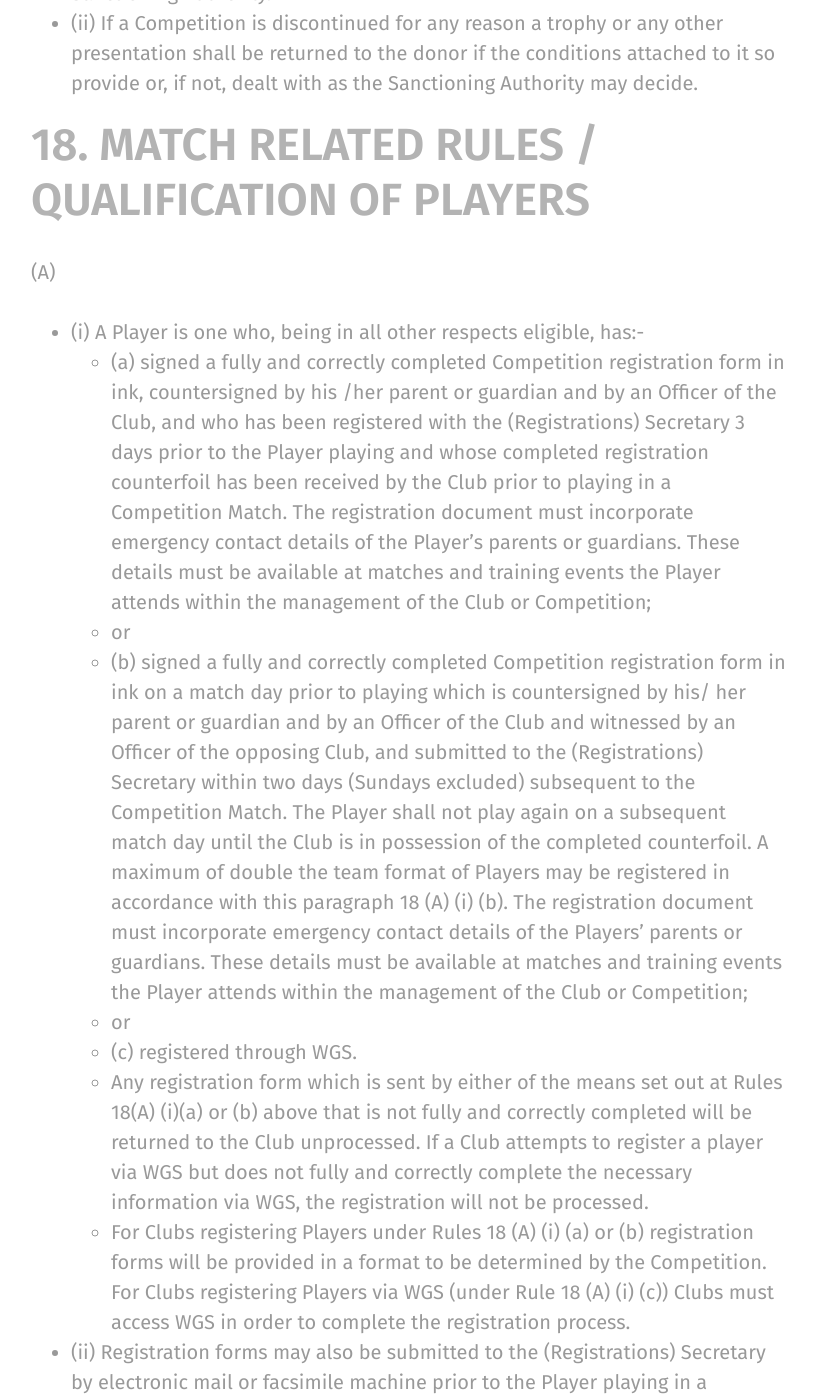
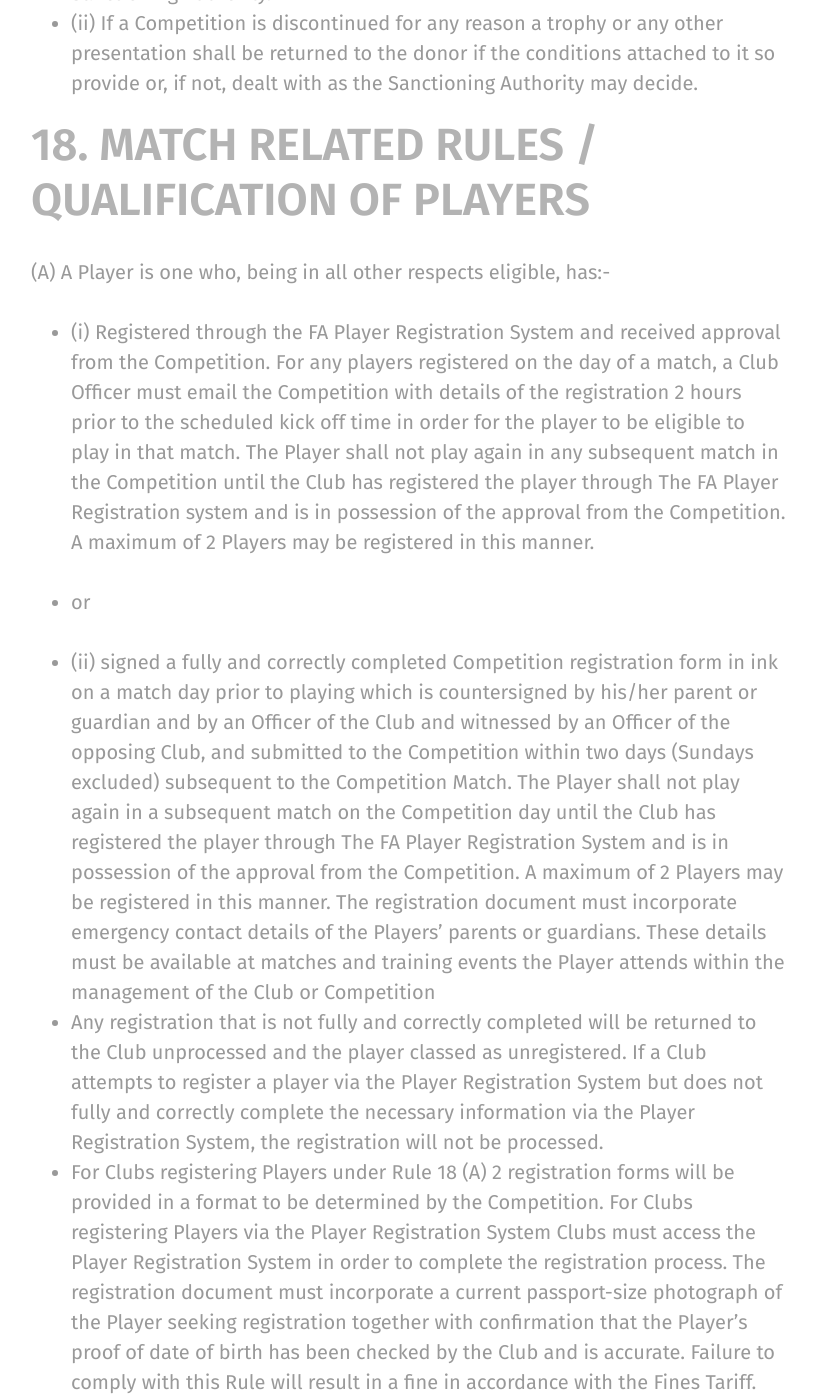
Before and after one commit to rotherleague/Rother, a Jekyll site: the page built from rules.md, in a window 1280 px wide and 1400 px high, scrolled down 24664 px. Shown: the whole window, without its empty margins (49-864 px from the left). Built offline with Jekyll 4.4.1, drawn with Linux system fonts in a browser that asks for light colours; nearby versions of some CDN libraries; some of the changed text lies outside the part shown.

Commit message:
Update 18.md

```diff
--- a/_includes/rules/18.md
+++ b/_includes/rules/18.md
@@ -1,23 +1,22 @@
 # 18. MATCH RELATED RULES / QUALIFICATION OF PLAYERS
-(A)
-- (i)	A Player is one who, being in all other respects eligible, has:-
-  - (a)	signed a fully and correctly completed Competition registration form  in ink, countersigned by his /her parent or guardian and by an Officer     of the Club, and who has been registered with the (Registrations) Secretary 3 days prior to the Player playing and whose completed registration counterfoil has been received by the Club prior to playing in a Competition Match. The registration document must incorporate emergency contact details of the Player’s parents or guardians. These details must be available at matches and training events the Player attends within the management of the Club or Competition;
-  - or
-  - (b)	signed a fully and correctly completed Competition registration form  in ink on a match day prior to playing which is countersigned by his/   her parent or guardian and by an Officer of the Club and witnessed by  an Officer of the opposing Club, and submitted to the (Registrations) Secretary within two days (Sundays excluded) subsequent to the Competition Match. The Player shall not play again on a subsequent match day until the Club is in possession of the completed counterfoil. A maximum of double the team format of Players may be registered in accordance with this paragraph 18 (A) (i) (b). The registration document must incorporate emergency contact details of the Players’ parents or guardians. These details must be available at matches and training events the Player attends within the management of the Club or Competition;
-  - or
-  - (c)	registered through WGS.
-  - Any registration form which is sent by either of the means set out at Rules 18(A) (i)(a) or (b) above that is not fully and correctly completed will be returned to the Club unprocessed. If a Club attempts to register a player via WGS but does not fully and correctly complete the necessary information via WGS, the registration will not be processed.
-  - For Clubs registering Players under Rules 18 (A) (i) (a) or (b) registration forms will be provided in a format to be determined by the Competition. For Clubs registering Players via WGS (under Rule 18 (A) (i) (c)) Clubs must access WGS in order to complete the registration process.
-- (ii)	Registration forms may also be submitted to the (Registrations) Secretary by electronic mail or facsimile machine prior to the Player playing in a Competition Match. The original document must be forwarded by post to the appropriate Officer of the Competition within three days of the Competition Match.
-- The registration document must incorporate a current passport-size photograph of the Player seeking registration together with confirmation that the Player’s proof of date of birth has been checked by the Club and is accurate.
+(A) A Player is one who, being in all other respects eligible, has:-
+- (i)	Registered through the FA Player Registration System and received approval from the Competition. For any players registered on the day of a match, a Club Officer must email the Competition with details of the registration 2 hours prior to the scheduled kick off time in order for the player to be eligible to play in that match.  The Player shall not play again in any subsequent match in the Competition until the Club has registered the player through The FA Player Registration system  and  is in possession of the approval from the Competition. A maximum of 2 Players may be registered in this manner.
 
+- or
+
+- (ii) signed a fully and correctly completed Competition registration form in ink on a match day prior to playing which is countersigned by his/her parent or guardian and by an Officer of the Club and witnessed by an Officer of the opposing Club, and submitted to the Competition within two days (Sundays excluded) subsequent to the Competition Match. The Player shall not play again in a subsequent match on the Competition day until the Club has registered the player through The FA Player Registration System and is in possession of the approval from the Competition. A maximum of 2 Players may be registered in this manner. The registration document must incorporate emergency contact details of the Players’ parents or guardians. These details must be available at matches and training events the Player attends within the management of the Club or Competition
+ - Any registration that is not fully and correctly completed will be returned to the Club unprocessed and the player classed as unregistered. If a Club attempts to register a player via the Player Registration System but does not fully and correctly complete the necessary information via the Player Registration System, the registration will not be processed.
+ - For Clubs registering Players under Rule 18 (A) 2 registration forms will be provided in a format to be determined by the Competition. For Clubs registering Players via the Player Registration System Clubs must access the Player Registration System in order to complete the registration process. The registration document must incorporate a current passport-size photograph of the Player seeking registration together with confirmation that the Player’s proof of date of birth has been checked by the Club and is accurate.
 Failure to comply with this Rule will result in a fine in accordance with the Fines Tariff.
 
 (B)
 - (i)	Contract Players are not permitted in this Competition with the exception of those Players who are registered under contract with the same Club who have a Team operating at Steps 1 to 6 of the National League System.
 It is the responsibility of each Club to ensure that any Player registered to the Club has, where necessary, the required International Transfer Certificate. Clearance is required for any Player aged 10 and over crossing borders including Wales, Scotland and Ireland.
+
 - (ii)	A Player registered with a Premier League or English Football League Academy under the Elite Player Performance Plan contained within Youth Development Rules will not be permitted to play in this Competition. Details of the Youth Development Rules are published on The FA website. A Player registered with a FA Girls’ Regional Talent Club may play in this Competition subject to the FA Programme for Excellence (Female) Regulations.
-- Additionally, where Club run both academy Teams and inclusive Teams the latter would be allowed entry.  In the Management Committee's view where a 'Club' has affiliated with SCFA both as an academy and also as a non-academy, no Players that have registered for the academy Team can register for the non-academy Team.
+
+- Where a Club run both academy Teams and inclusive Teams the latter would be allowed entry.  In the Management Committee's view where a 'Club' has affiliated with SCFA both as an academy and also as a non-academy, no Players that have registered for the academy Team can register for the non-academy Team.
+
 - In most cases the Rother Youth League will accept the goodwill and trust of Clubs in the grey areas around what constitutes an academy and allow entry on the condition that this trust is repaid, and we have a fair playing field. Abuse of this trust will result in a Special General Meeting where the Management Committee will propose to expel the offending Club and not just the Team.
 
 - The following are example of illegible Players that would fall foul of the academy Team ruling where a Club run an academy:
@@ -104,10 +103,10 @@ Undesirable conduct shall mean an incident of repeated proven misconduct, which
 
 (Note: Action under Rule 18(G)(iii) shall only be taken against a Player in cases of the Player bringing the Competition into disrepute and will in any event be subject to an appeal to the Sanctioning Authority or The FA. All decisions must include the period of restriction. For the purpose of this Rule, bringing the Competition into disrepute can only be considered where the Player has received in excess of 112 days’ suspension, or 10 matches in match based discipline, in any competition (and is not restricted to the Competition) in a period of two years or less from the date of the first offence.)
 
-(H)	Subject to compliance with FA Rule C2(a) when a Club wishes to register a player who is already registered with another club it shall submit a transfer form (in a format as determined by the Competition) to the Competition accompanied by a fee as set out in the Fees Tariff. Such transfer shall be referred by the Competition to the club for which the player is registered. Should this club object to the transfer it should state its objections in writing to the Competition and to the player concerned within 3 days of receipt of the notification. Upon receipt of the Club’s consent, or upon its failure to give written objection within 3 days, the Secretary may, on behalf of the Management Committee, transfer the player who shall be deemed eligible to play for the new Club from such date or 7days after receipt of such transfer.
+(H)	Subject to compliance with FA Rule C2(a) when a Club wishes to register a player who is already registered with another club it shall submit a transfer form (in a format as determined by the Competition) to the Competition accompanied by a fee as set out in the Fees Tariff. Such transfer shall be referred by the Competition to the club for which the player is registered. Should this club object to the transfer it should state its objections in writing to the Competition and to the player concerned within 3 days of receipt of the notification. Upon receipt of the Club’s consent, or upon its failure to give written objection within 3 days, the Secretary may, on behalf of the Management Committee, transfer the player who shall be deemed eligible to play for the new Club from such date or 7 days after receipt of such transfer.
 In the event of an objection to a transfer the matter shall be referred to the Management Committee for a decision.
 
-(I)	A Player may not be registered for a Club nor transferred to another Club in the Competition after [date] except by special permission of the Management Committee.
+(I)	A Player may not be registered for a Club nor transferred to another Club in the Competition after the transfer deadline date (normally set at the end of February) except by special permission of the Management Committee.
 
 (J)	A Club shall keep a list of the Players it registers and a record of all matches in which those Players have played for the Club, and shall produce such records upon demand by the Management Committee.
 In the event a Club has more than one Team in an age group, each Team must be clearly identifiable but not designated ‘A’ or ‘B’ or 1st or 2nd. In such cases, Players will be registered for one Team only. A Player so registered will be allowed to play for his Club in a younger or older age group within the provisions of Rule 18(C).
@@ -118,8 +117,7 @@ In the event of a Non Contract Player changing his status to that of a Contract
 (L)	A Player shall not be eligible to play for a Team  in any special championship, promotion or relegation deciding Competition Match (as specified in Rule 22(A)) unless the Player has played 5 Competition Matches for that Team in the current Playing Season.
 
 (M)	A Team shall not include more than 1 Players who has/have taken part in a more senior Competition Matches during the current Playing Season unless a period of 21 days has elapsed since they last played.
-For the purpose of this Rule a senior competition(s) is under 18’s or older
-Failure to comply with this Rule will result in a fine in accordance with the Fines Tariff.
+For the purpose of this Rule a senior competition(s) is under 18’s or older and is applicable for under teams 15s and below. Failure to comply with this Rule will result in a fine in accordance with the Fines Tariff.
 
 (N)
 - (i)	Subject to Rule 18(N)(ii), any Club found to have played an ineligible Player in a Competition Match or Matches where points are awarded shall have the points gained from that Competition Match deducted from its record, up to a maximum of 12 points, and have levied upon it a fine in accordance with the Fines Tariff.
@@ -135,3 +133,12 @@ Failure to comply with this Rule will result in a fine in accordance with the Fi
 - (i)	Priority must be given at all times to school and school organisations activities. Failure to comply with this Rule will result in a fine in accordance with the Fines Tariff.
 - (i)	The availability of children must be cleared with their head teacher (except for Sunday league competitions).
 - (ii)	A child under the age of 15 as at midnight on 31 August in the relevant Playing Season, shall not be permitted to play in a Competition Match during that Playing Season where any other Player is older or younger than that child by two years or more.
+- (iii) If a Club wishes to cancel a Player’s registration within the Competition, it must make a request via The FA’s electronic player registration system giving the reasons for the request. The Competition may either approve or decline the request.
+
+(P) If a Player’s registration is cancelled he/she will not be eligible to play in the Competition for a period of 7 days from the date of cancellation.
+
+(Q) It will be the duty of member Clubs having a Player, Players or any Club Official suspended to notify at once the Assistant Secretary of the Competition, together with the actual inclusive dates covered by such suspension.
+
+Failure to comply with this Rule will result in a fine in accordance with the Fines Tariff.
+
+NOTE: Any suspension of a Player MUST commence 7 days after a sending-off, even if the Club has not received the relevant paperwork from the Sanctioning Authority.
```
Also changed, not shown: other parts of _includes/rules/18.md (+5 -5 lines).
